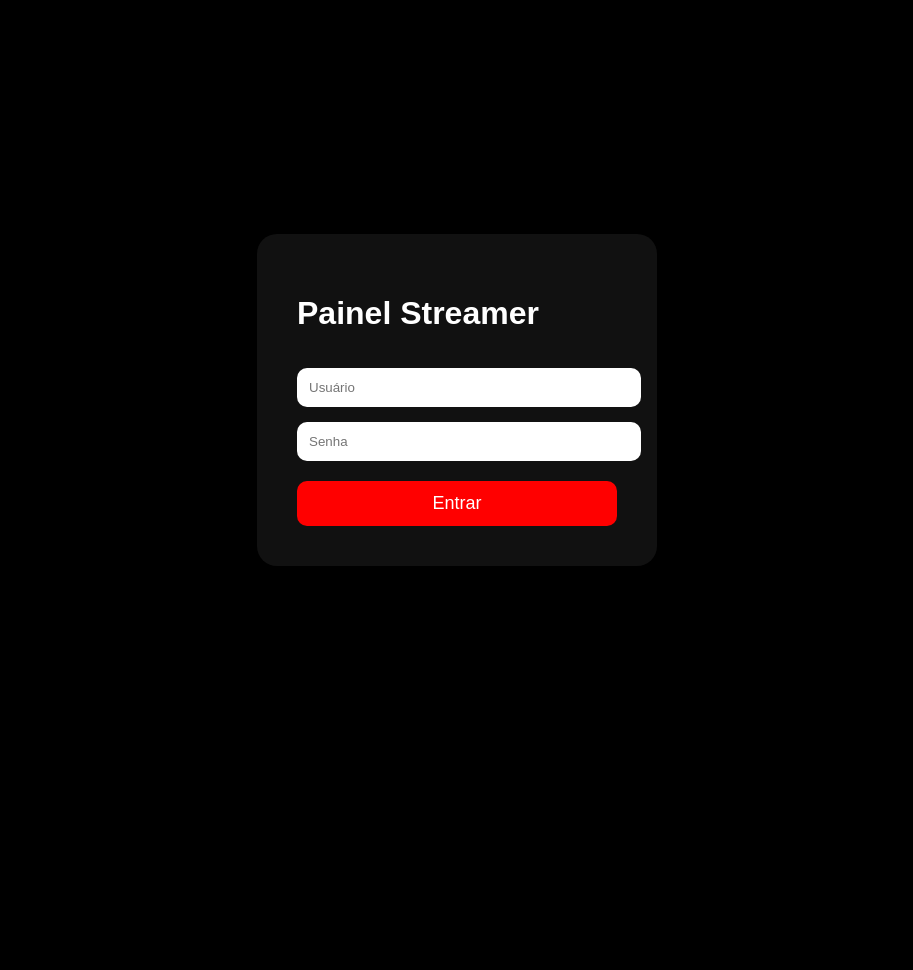
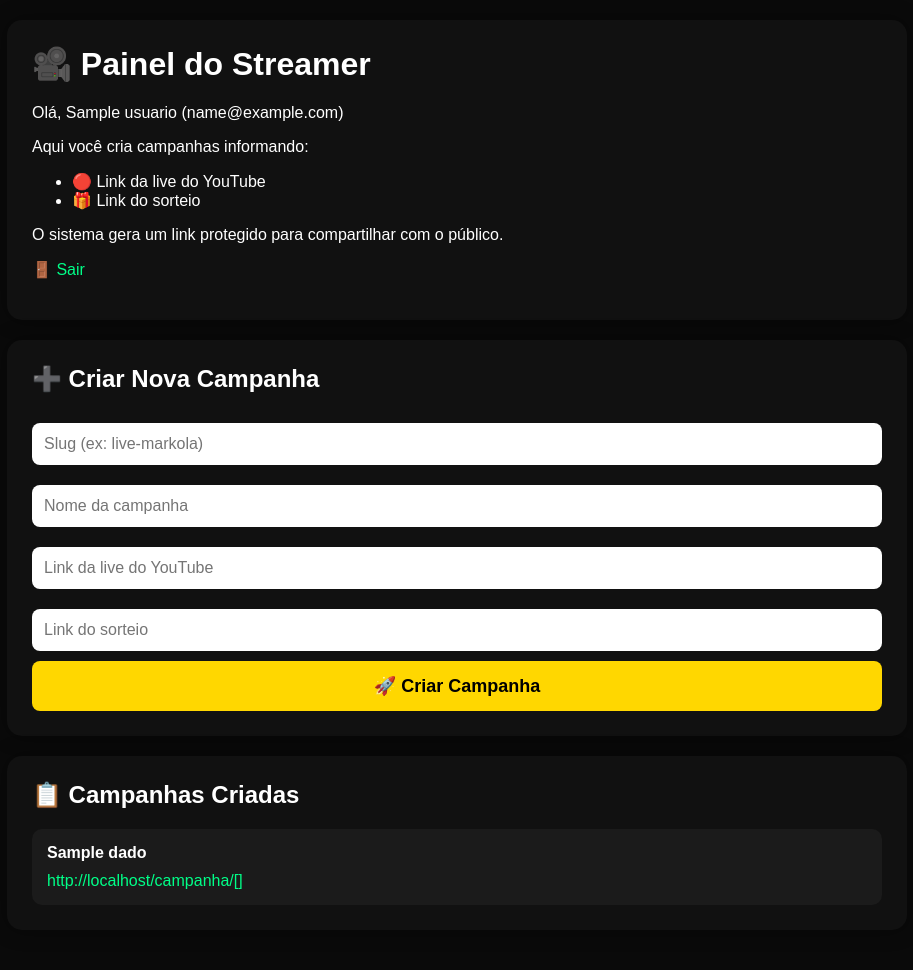
Before and after one commit to dudua9356-beep/sistema-youtube-, a Flask app: template templates/painel.html in a window 1280 px wide. Shown: the whole page, without its empty margins (183-1096 px from the left). Before the commit the page ends 566 px from the top, so only its background shows below. Run offline with Flask 3, Linux system fonts and the light colour scheme; the template is opened without the code that fills it: most values are stand-ins (such as "Sample title", 1, 10 or a date in 2020).

Commit message:
Update painel.html

```diff
--- a/templates/painel.html
+++ b/templates/painel.html
@@ -1,78 +1,165 @@
+<!-- templates/painel.html -->
 <!DOCTYPE html>
-<html lang="pt-br">
+<html lang="pt-BR">
 <head>
 <meta charset="UTF-8">
-<title>Login Streamer</title>
+<meta name="viewport" content="width=device-width, initial-scale=1.0">
+<title>Painel do Streamer</title>
 
 <style>
-
 body{
-    background:#000;
+    margin:0;
+    padding:20px;
+    font-family:Arial, sans-serif;
+    background:#0a0a0a;
     color:#fff;
-    font-family:Arial;
-    display:flex;
-    justify-content:center;
-    align-items:center;
-    height:100vh;
-    margin:0;
 }
 
-.box{
+.container{
+    max-width:900px;
+    margin:0 auto;
+}
+
+.card{
     background:#111;
-    padding:40px;
-    border-radius:20px;
-    width:320px;
+    padding:25px;
+    border-radius:15px;
+    margin-bottom:20px;
+    box-shadow:0 0 20px rgba(0,0,0,.4);
+}
+
+h1,h2{
+    margin-top:0;
 }
 
 input{
     width:100%;
     padding:12px;
-    margin-top:15px;
+    margin:10px 0;
     border:none;
-    border-radius:10px;
+    border-radius:8px;
+    font-size:16px;
+    box-sizing:border-box;
 }
 
 button{
     width:100%;
-    padding:12px;
-    margin-top:20px;
+    padding:14px;
+    background:#ffd700;
     border:none;
-    border-radius:10px;
-    background:red;
-    color:#fff;
+    border-radius:8px;
     font-size:18px;
+    font-weight:bold;
+    cursor:pointer;
 }
 
+button:hover{
+    opacity:.9;
+}
+
+.campanha{
+    background:#1b1b1b;
+    padding:15px;
+    border-radius:10px;
+    margin-top:15px;
+}
+
+.link{
+    word-break:break-all;
+    color:#00ff88;
+    margin-top:10px;
+}
+
+a{
+    color:#00ff88;
+    text-decoration:none;
+}
 </style>
-
 </head>
 <body>
 
-<div class="box">
+<div class="container">
 
-<h1>Painel Streamer</h1>
+    <div class="card">
+        <h1>🎥 Painel do Streamer</h1>
+        <p>
+            Olá, {{ usuario.name }} ({{ usuario.email }})
+        </p>
+        <p>
+            Aqui você cria campanhas informando:
+        </p>
+        <ul>
+            <li>🔴 Link da live do YouTube</li>
+            <li>🎁 Link do sorteio</li>
+        </ul>
+        <p>
+            O sistema gera um link protegido para compartilhar com o público.
+        </p>
+        <p>
+            <a href="/logout">🚪 Sair</a>
+        </p>
+    </div>
 
-<form method="POST">
+    <div class="card">
+        <h2>➕ Criar Nova Campanha</h2>
 
+        <form method="POST" action="/criar">
             <input
                 type="text"
-name="usuario"
-placeholder="Usuário"
+                name="slug"
+                placeholder="Slug (ex: live-markola)"
                 required
             >
 
             <input
-type="password"
-name="senha"
-placeholder="Senha"
+                type="text"
+                name="name"
+                placeholder="Nome da campanha"
+                required
+            >
+
+            <input
+                type="url"
+                name="youtube_url"
+                placeholder="Link da live do YouTube"
+                required
+            >
+
+            <input
+                type="url"
+                name="giveaway_url"
+                placeholder="Link do sorteio"
                 required
             >
 
             <button type="submit">
-Entrar
+                🚀 Criar Campanha
             </button>
+        </form>
+    </div>
 
-</form>
+    <div class="card">
+        <h2>📋 Campanhas Criadas</h2>
+
+        {% if campanhas %}
+            {% for slug, dados in campanhas.items() %}
+                <div class="campanha">
+                    <strong>{{ dados.name }}</strong>
+
+                    <div class="link">
+                        <a
+                            href="{{ request.url_root }}campanha/{{ slug }}"
+                            target="_blank"
+                        >
+                            {{ request.url_root }}campanha/{{ slug }}
+                        </a>
+                    </div>
+                </div>
+            {% endfor %}
+        {% else %}
+            <p>Nenhuma campanha criada ainda.</p>
+        {% endif %}
+    </div>
 
 </div>
 
```
Lines whose indentation alone changed are shown as unchanged.
